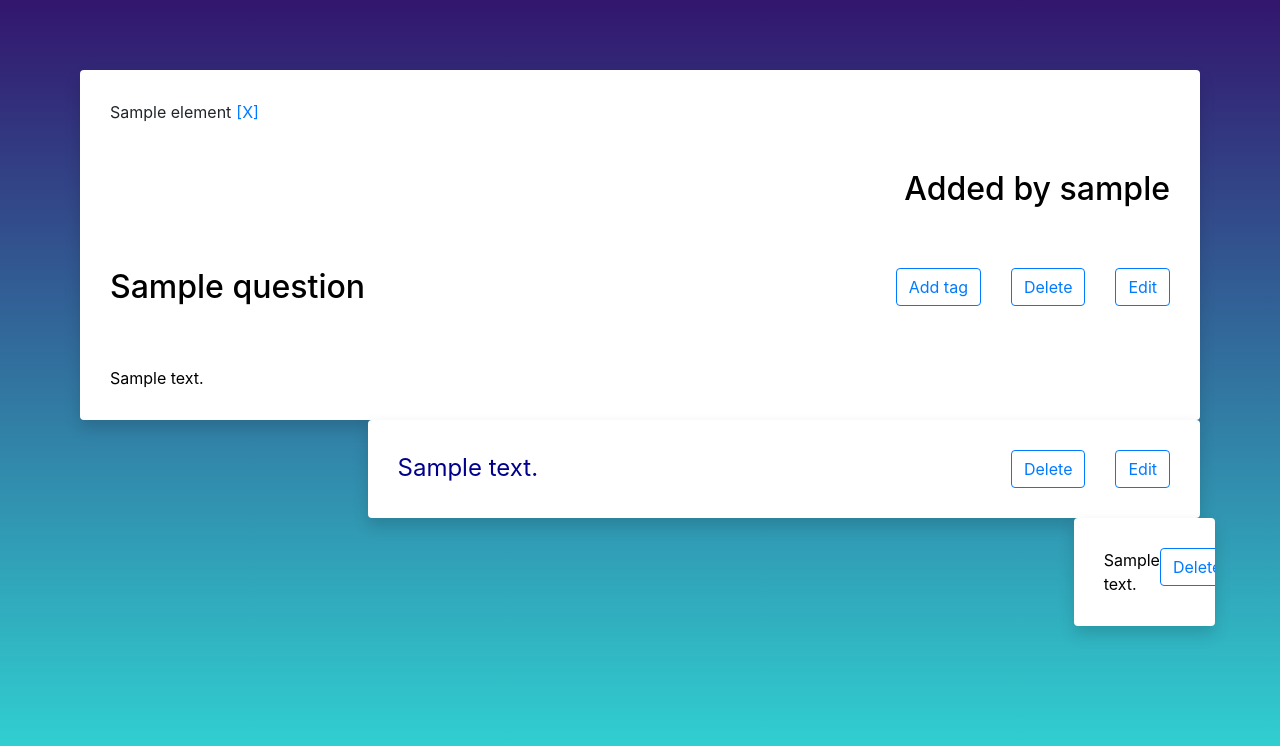
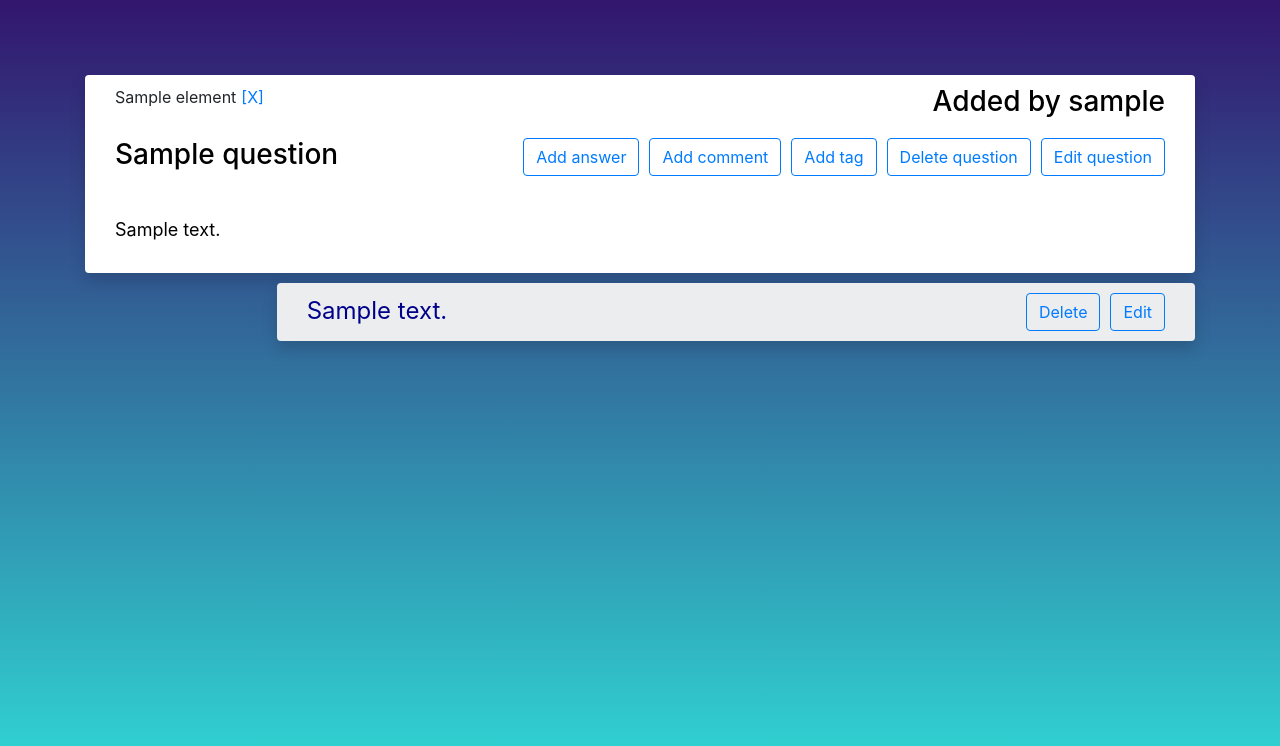
Before and after one commit to Boner1975/WebApp, a Flask app: template Templates/question_page2.html in a window 1280 px wide. Shown: the part 54-800 px from the top of the page. Run offline with Flask 2, Linux system fonts and the light colour scheme; the template is opened without the code that fills it: most values are stand-ins (such as "Sample title", 1, 10 or a date in 2020); some libraries are stand-ins or nearby versions.

Commit message:
Ongoing work on question_page

```diff
--- a/Templates/question_page2.html
+++ b/Templates/question_page2.html
@@ -26,86 +26,102 @@
         <div class="container h-100">
             <div class="row h-100 justify-content-center align-items-center">
                 <div class="col-12">
-                    <div class="bg-white shadow rounded overflow-hidden">
+                    <div class="bg-white shadow rounded overflow-hidden" style="background-color: #ecedee; margin: 5px">
+                        <div class="same_line">
                             <div class="btn-group">
                                 {% for element in tag %}
                                     {% if element != 'id' %}
-                                    <p style="text-align: left; margin-left: 30px; margin-top: 30px">{{ element["name"] }}</p>
+                                        <p style="text-align: left; margin-left: 30px; margin-top: 10px">{{ element["name"] }}</p>
                                     {% endif %}
-                                    <a style="text-align: left; margin-left: 5px; margin-top: 30px"href="{{ url_for("delete_tag", tag_id=element['id'], question_id=question_id) }}" >[X]</a>
+                                        <a style="text-align: left; margin-left: 5px; margin-top: 10px"href="{{ url_for("delete_tag", tag_id=element['id'], question_id=question_id) }}" >[X]</a>
                                 {% endfor%}
                             </div>
                             <div>
-                            <h2 style="color: black; text-align: right; margin-right: 30px; margin-top: 30px; margin-bottom: 30px">Added by {{ username }}</h2>
+                                <h3 style="color: black; text-align: right; margin-right: 30px; margin-top: 10px; margin-bottom: 10px">Added by {{ username }}</h3>
+                            </div>
                         </div>
                         <div class="same_line">
-                            <h2 style="color: black; text-align: left; margin-left: 30px; margin-top: 30px; margin-bottom: 30px">{{ question['title'] }}</h2>
+                            <h3 style="color: black; text-align: left; margin-left: 30px; margin-top: 10px; margin-bottom: 10px">{{ question['title'] }}</h3>
                             <div class="btn-group" role="group">
+                                <form action="{{ url_for("add_user_answer_post", question_id=question_id) }}">
+                                    <button style="alignment: right; margin-right: 10px; margin-top: 10px; margin-bottom: 10px" type="submit" class="btn btn-outline-primary" value="Submit change">Add answer</button>
+                                </form>
+                                <form action="{{ url_for("add_comment_to_question", question_id=question_id) }}">
+                                    <button style="alignment: right; margin-right: 10px; margin-top: 10px; margin-bottom: 10px" type="submit" class="btn btn-outline-primary" value="Submit change">Add comment</button>
+                                </form>
                                 <form action="{{ url_for("add_tag_to_question", question_id=question_id) }}">
-                                    <button style="alignment: right; margin-right: 30px; margin-top: 30px; margin-bottom: 30px" type="submit" class="btn btn-outline-primary" value="Submit change">Add tag</button>
+                                    <button style="alignment: right; margin-right: 10px; margin-top: 10px; margin-bottom: 10px" type="submit" class="btn btn-outline-primary" value="Submit change">Add tag</button>
                                 </form>
                                 <form action="{{ url_for("question_delete", question_id=question_id) }}">
-                                    <button style="alignment: right; margin-right: 30px; margin-top: 30px; margin-bottom: 30px" type="submit" class="btn btn-outline-primary" value="Submit change">Delete</button>
+                                    <button style="alignment: right; margin-right: 10px; margin-top: 10px; margin-bottom: 10px" type="submit" class="btn btn-outline-primary" value="Submit change">Delete question</button>
                                 </form>
                                 <form action="{{ url_for("edit_question_get", question_id=question_id) }}">
-                                    <button style="alignment: right; margin-right: 30px; margin-top: 30px; margin-bottom: 30px" type="submit" class="btn btn-outline-primary" value="Submit change">Edit</button>
+                                    <button style="alignment: right; margin-right: 30px; margin-top: 10px; margin-bottom: 10px" type="submit" class="btn btn-outline-primary" value="Submit change">Edit question</button>
                                 </form>
 
                             </div>
                         </div>
                         <div class="well">
-                            <p style="color: black; text-align: left; margin-left: 30px; margin-top: 30px; margin-bottom: 30px">{{ question['message'] }}</p>
+                            <p style="color: black; text-align: left; font-size: large; margin-left: 30px; margin-top: 30px; margin-bottom: 30px">{{ question['message'] }}</p>
                         </div>
                     </div>
                 </div>
             </div>
             <div class="row justify-content-end">
                 {% for answer in answers %}
-                <div class="col-sm-9">
-                    <div class="bg-white shadow rounded overflow-hidden">
+                <div class="col-sm-10">
+                    <div class="shadow rounded overflow-hidden" style="background-color: #ecedee; margin: 5px">
                         <div class="same_line">
                         {%  if answer['accepted'] == False %}
-                            <p style="color: black; text-align: left; margin-left: 30px; margin-top: 30px; margin-bottom: 30px">{{ answer['message'] }}</p>
+                            <p style="color: black; text-align: left; margin-left: 30px; margin-top: 10px; margin-bottom: 10px">{{ answer['message'] }}</p>
                         {% else %}
-                            <p style="color: darkblue; font-size: x-large; text-align: left; margin-left: 30px; margin-top: 30px; margin-bottom: 30px">{{ answer['message'] }}</p>
+                            <p style="color: darkblue; font-size: x-large; text-align: left; margin-left: 30px; margin-top: 10px; margin-bottom: 10px">{{ answer['message'] }}</p>
                         {% endif %}
                             <div class="btn-group" role="group">
                                  {% if question_user_id == session_user_id and nologin == False %}
+                                <form action="{{ url_for("add_comment_to_answer", answer_id=answer['id'], question_id=question_id) }}">
+                                    <button style="alignment: right; margin-right: 10px; margin-top: 10px; margin-bottom: 10px" type="submit" class="btn btn-outline-primary" value="Submit change">Add comment</button>
+                                </form>
                                 <form action="{{ url_for('accept_answer', answer_id=answer['id'], question_id=question_id) }}">
-                                    <button style="alignment: right; margin-right: 30px; margin-top: 30px; margin-bottom: 30px" type="submit" class="btn btn-outline-primary" value="Submit change">ACCEPT</button>
+                                    <button style="alignment: right; margin-right: 10px; margin-top: 10px; margin-bottom: 10px" type="submit" class="btn btn-outline-primary" value="Submit change">ACCEPT</button>
                                 </form>
                                 {% endif %}
                                 <form action="{{ url_for("delete_answer", answer_id=answer['id'], question_id=question_id) }}">
-                                    <button style="alignment: right; margin-right: 30px; margin-top: 30px; margin-bottom: 30px" type="submit" class="btn btn-outline-primary" value="Submit change">Delete</button>
+                                    <button style="alignment: right; margin-right: 10px; margin-top: 10px; margin-bottom: 10px" type="submit" class="btn btn-outline-primary " value="Submit change">Delete</button>
                                 </form>
                                 <form action="{{ url_for("edit_answer_get", answer_id=answer['id'], question_id=question_id) }}">
-                                    <button style="alignment: right; margin-right: 30px; margin-top: 30px; margin-bottom: 30px" type="submit" class="btn btn-outline-primary" value="Submit change">Edit</button>
+                                    <button style="alignment: right; margin-right: 30px; margin-top: 10px; margin-bottom: 10px" type="submit" class="btn btn-outline-primary" value="Submit change">Edit</button>
                                 </form>
                             </div>
                         </div>
                     </div>
                 </div>
-                <div class="row justify-content-end">
-                    {% for comment in comments %}
-                        {% if comment['answer_id'] == answer['id'] %}
-                        <div class="col-sm-6">
-                            <div class="bg-white shadow rounded overflow-hidden">
-                                <div class="same_line">
-                                    <p style="color: black; text-align: left; margin-left: 30px; margin-top: 30px; margin-bottom: 30px">{{ comment['message'] }}</p>
-                                    <form action="{{ url_for("delete_comment", comment_id=comment['id'], question_id=question_id) }}">
-                                        <button style="alignment: right; margin-right: 30px; margin-top: 30px; margin-bottom: 30px" type="submit" class="btn btn-outline-primary" value="Submit change">Delete</button>
-                                    </form>
-                                    <form action="{{ url_for('edit_comment_to_answer', comment_id=comment['id'], answer_id=answer['id']) }}">
-                                        <button style="alignment: right; margin-right: 30px; margin-top: 30px; margin-bottom: 30px" type="submit" class="btn btn-outline-primary" value="Submit change">Edit</button>
-                                    </form>
-                                </div>
-                            </div>
-                        </div>
-                        {% endif %}
-                    {% endfor %}
                 {% endfor %}
             </div>
         </div>
+{#                    <div class="row justify-content-end">#}
+{#                    {% for comment in comments %}#}
+{#                        {% if comment['answer_id'] == answer['id'] %}#}
+{#                        <div class="col-sm-6">#}
+{#                            <div class="bg-white shadow rounded overflow-hidden">#}
+{#                                <div class="same_line">#}
+{#                                    <p style="color: black; text-align: left; margin-left: 30px; margin-top: 30px; margin-bottom: 30px">{{ comment['message'] }}</p>#}
+{#                                    <form action="{{ url_for("delete_comment", comment_id=comment['id'], question_id=question_id) }}">#}
+{#                                        <button style="alignment: right; margin-right: 30px; margin-top: 30px; margin-bottom: 30px" type="submit" class="btn btn-outline-primary" value="Submit change">Delete</button>#}
+{#                                    </form>#}
+{#                                    <form action="{{ url_for('edit_comment_to_answer', comment_id=comment['id'], answer_id=answer['id']) }}">#}
+{#                                        <button style="alignment: right; margin-right: 30px; margin-top: 30px; margin-bottom: 30px" type="submit" class="btn btn-outline-primary" value="Submit change">Edit</button>#}
+{#                                    </form>#}
+{#                                </div>#}
+{#                            </div>#}
+{#                        </div>#}
+{#                        {% endif %}#}
+{#                    {% endfor %}#}
+{#                    </div>#}
+{#                    </div>#}
+{#                {% endfor %}#}
+{##}
+{#        </div>#}
 
         <script src="https://code.jquery.com/jquery-3.5.1.js"></script>
         <script src="https://sdnjs.cloudflare.com/ajax/libs/propper.js/1.14.7/umd/propper.min.js"></script>
```
Lines whose indentation alone changed are shown as unchanged.
